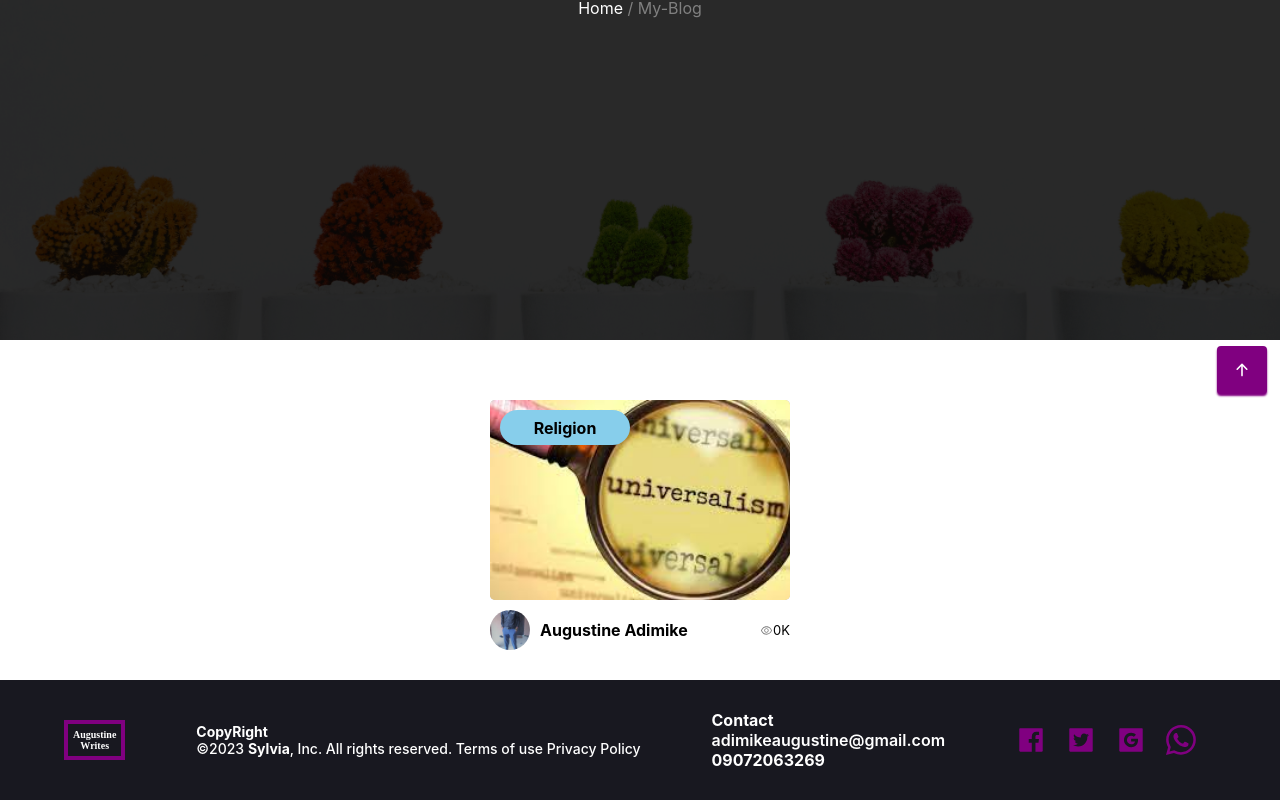
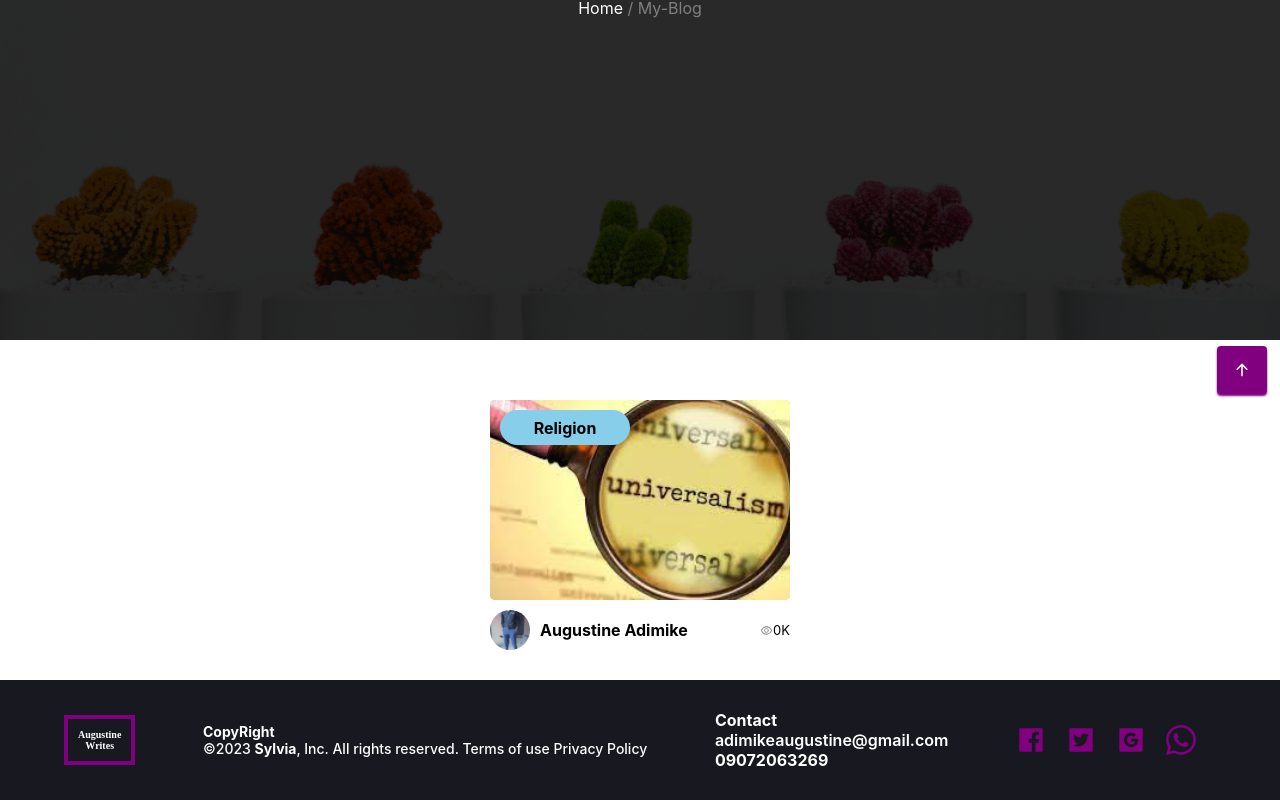
Before and after one commit to nicsylvia/Writing-site-clientside, a React (Create React App) app: page /all-blogs in a window 1280 px wide. Shown: the part 390-1190 px from the top of the page. Built offline with nearby package versions, Linux system fonts and the light colour scheme.

Commit message:
saved all

```diff
--- a/src/Components/Footer/Footer.tsx
+++ b/src/Components/Footer/Footer.tsx
@@ -107,7 +107,7 @@ const Logo = styled.div`
   font-family: serif;
   color: white;
   border: 4px solid purple;
-  padding: 5px;
+  padding: 10px;
 
   @media screen and (max-width: 500px) {
     padding: 1px;
--- a/src/Components/Header/Header.tsx
+++ b/src/Components/Header/Header.tsx
@@ -75,7 +75,7 @@ export default Header;
 const Hamburger = styled.div`
     font-size: 30px;
     display: none;
-    color: black;
+    color: white;
     cursor: pointer;
     margin-right: 10px;
     @media screen and (max-width: 500px) {
```
